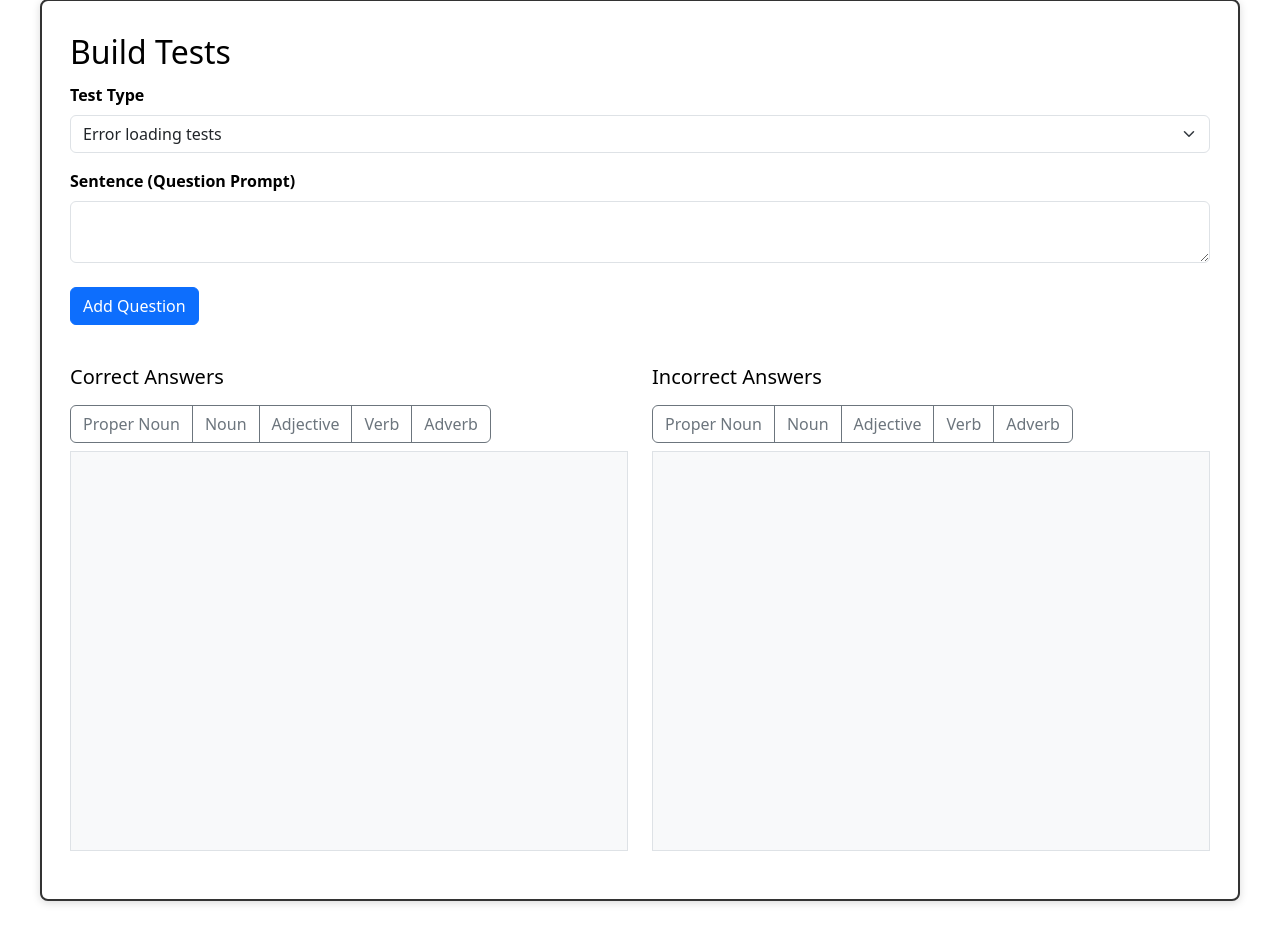
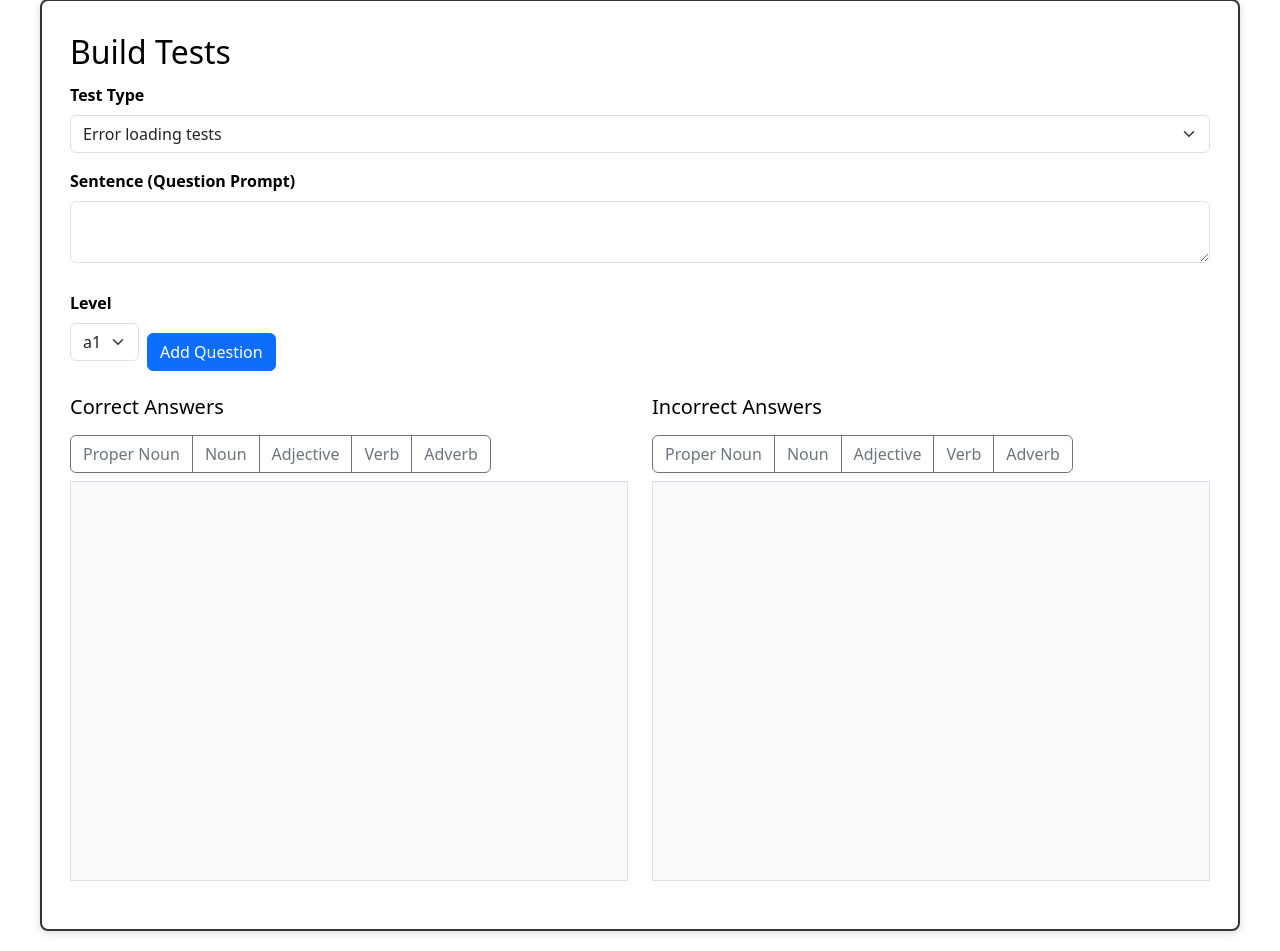
Before and after one commit to jeffmcneely/honeyspeak-builder, a Flask app: page /build_tests in a window 1280 px wide. Shown: the part 121-1072 px from the top of the page. Before the commit the page ends 1026 px from the top, so only its background shows below. Run offline with Flask 3, Linux system fonts and the light colour scheme; some libraries are stand-ins or nearby versions.

Commit message:
add cefr level to tests

```diff
--- a/scripts/app.py
+++ b/scripts/app.py
@@ -116,13 +116,14 @@
 def build_tests_add_question():
     prompt = request.form.get("prompt", "").strip()
     test_id = request.form.get("test_id")
+    level = request.form.get("level", "a1").strip().lower()
     if not prompt:
         return jsonify(success=False, error="No prompt provided.")
     if not test_id:
         return jsonify(success=False, error="No test selected.")
     try:
         with PostgresTestDatabase() as testdb:
-            qid = testdb.create_question(int(test_id), prompt)
+            qid = testdb.create_question(int(test_id), prompt, level=level)
         return jsonify(success=True, question_id=qid)
     except Exception as e:
         return jsonify(success=False, error=str(e))
@@ -131,31 +132,56 @@
 def build_tests_get_words():
     label = request.args.get("label", "")
     count = int(request.args.get("count", 100))
+    level = request.args.get("level", "").strip().lower()
     try:
         db = PostgresDictionary()
         if label == "proper noun":
             # function_label == 'noun' and first letter capitalized (uppercase), flags == 0
-            rows = db.execute_fetchall(
-                "SELECT word FROM words WHERE functional_label = 'noun' AND word ~ '^[A-Z]' AND flags = 0 ORDER BY random() LIMIT %s",
-                (count,)
-            )
+            if level:
+                rows = db.execute_fetchall(
+                    "SELECT word FROM words WHERE functional_label = 'noun' AND word ~ '^[A-Z]' AND flags = 0 AND level = %s ORDER BY random() LIMIT %s",
+                    (level, count)
+                )
+            else:
+                rows = db.execute_fetchall(
+                    "SELECT word FROM words WHERE functional_label = 'noun' AND word ~ '^[A-Z]' AND flags = 0 ORDER BY random() LIMIT %s",
+                    (count,)
+                )
         elif label == "noun":
             # function_label == 'noun' and first letter lowercase, starts with a letter, flags == 0
-            rows = db.execute_fetchall(
-                "SELECT word FROM words WHERE functional_label = 'noun' AND word ~ '^[a-z]' AND flags = 0 ORDER BY random() LIMIT %s",
-                (count,)
-            )
+            if level:
+                rows = db.execute_fetchall(
+                    "SELECT word FROM words WHERE functional_label = 'noun' AND word ~ '^[a-z]' AND flags = 0 AND level = %s ORDER BY random() LIMIT %s",
+                    (level, count)
+                )
+            else:
+                rows = db.execute_fetchall(
+                    "SELECT word FROM words WHERE functional_label = 'noun' AND word ~ '^[a-z]' AND flags = 0 ORDER BY random() LIMIT %s",
+                    (count,)
+                )
         elif label in ["verb", "adjective", "adverb"]:
             # Exclude words that do not start with a letter, flags == 0
-            rows = db.execute_fetchall(
-                "SELECT word FROM words WHERE functional_label = %s AND word ~ '^[a-zA-Z]' AND flags = 0 ORDER BY random() LIMIT %s",
-                (label, count)
-            )
+            if level:
+                rows = db.execute_fetchall(
+                    "SELECT word FROM words WHERE functional_label = %s AND word ~ '^[a-zA-Z]' AND flags = 0 AND level = %s ORDER BY random() LIMIT %s",
+                    (label, level, count)
+                )
+            else:
+                rows = db.execute_fetchall(
+                    "SELECT word FROM words WHERE functional_label = %s AND word ~ '^[a-zA-Z]' AND flags = 0 ORDER BY random() LIMIT %s",
+                    (label, count)
+                )
         else:
-            rows = db.execute_fetchall(
-                "SELECT word FROM words WHERE functional_label = %s AND flags = 0 ORDER BY random() LIMIT %s",
-                (label, count)
-            )
+            if level:
+                rows = db.execute_fetchall(
+                    "SELECT word FROM words WHERE functional_label = %s AND flags = 0 AND level = %s ORDER BY random() LIMIT %s",
+                    (label, level, count)
+                )
+            else:
+                rows = db.execute_fetchall(
+                    "SELECT word FROM words WHERE functional_label = %s AND flags = 0 ORDER BY random() LIMIT %s",
+                    (label, count)
+                )
         words = [r["word"] for r in rows]
         return jsonify(success=True, words=words)
     except Exception as e:
--- a/scripts/libs/pg_dictionary.py
+++ b/scripts/libs/pg_dictionary.py
@@ -13,6 +13,7 @@
     # words: uuid is the PRIMARY KEY; index on word for faster lookups
     """CREATE TABLE IF NOT EXISTS words (
         word TEXT NOT NULL,
+        level TEXT,
         functional_label TEXT,
         uuid TEXT PRIMARY KEY,
         flags INTEGER DEFAULT 0
--- a/scripts/libs/pg_test.py
+++ b/scripts/libs/pg_test.py
@@ -26,6 +26,7 @@
         test_id BIGINT NOT NULL REFERENCES test(id) ON DELETE CASCADE,
         prompt TEXT NOT NULL,
         explanation TEXT,
+        level TEXT DEFAULT 'a1',
         flags INTEGER DEFAULT 0,
         UNIQUE (test_id, prompt)
     )""",
@@ -56,6 +57,7 @@
     test_id: int
     prompt: str
     explanation: Optional[str]
+    level: str
     flags: int
 
 
@@ -282,6 +284,7 @@
         test_id: int,
         prompt: str,
         explanation: Optional[str] = None,
+        level: str = "a1",
         flags: int = 0
     ) -> int:
         """
@@ -291,6 +294,7 @@
             test_id: Test ID
             prompt: Question prompt text
             explanation: Optional explanation
+            level: Question level (a1, a2, b1, b2, c1, c2)
             flags: Question flags
 
         Returns:
@@ -298,8 +302,8 @@
         """
         with self.conn.cursor() as cursor:
             cursor.execute(
-                "INSERT INTO question (test_id, prompt, explanation, flags) VALUES (%s, %s, %s, %s) RETURNING id",
-                (test_id, prompt, explanation, flags)
+                "INSERT INTO question (test_id, prompt, explanation, level, flags) VALUES (%s, %s, %s, %s, %s) RETURNING id",
+                (test_id, prompt, explanation, level, flags)
             )
             question_id = cursor.fetchone()[0]
             self.conn.commit()
@@ -318,7 +322,7 @@
         """
         with self.conn.cursor(cursor_factory=RealDictCursor) as cursor:
             cursor.execute(
-                "SELECT id, test_id, prompt, explanation, flags FROM question WHERE id = %s",
+                "SELECT id, test_id, prompt, explanation, level, flags FROM question WHERE id = %s",
                 (question_id,)
             )
             row = cursor.fetchone()
@@ -338,7 +342,7 @@
         """
         with self.conn.cursor(cursor_factory=RealDictCursor) as cursor:
             cursor.execute(
-                "SELECT id, test_id, prompt, explanation, flags FROM question WHERE test_id = %s ORDER BY id",
+                "SELECT id, test_id, prompt, explanation, level, flags FROM question WHERE test_id = %s ORDER BY id",
                 (test_id,)
             )
             return [Question(**row) for row in cursor.fetchall()]
--- a/scripts/libs/sqlite_dictionary.py
+++ b/scripts/libs/sqlite_dictionary.py
@@ -66,6 +66,7 @@
     """CREATE TABLE question (
         id        INTEGER PRIMARY KEY,
         test_id   INTEGER NOT NULL REFERENCES test(id) ON DELETE CASCADE,
+        level    TEXT,
         prompt    TEXT    NOT NULL,
         explanation TEXT,
         flags     INTEGER DEFAULT 0,
--- a/scripts/templates/build_tests.html
+++ b/scripts/templates/build_tests.html
@@ -13,7 +13,20 @@
       <label for="question-prompt" class="form-label">Sentence (Question Prompt)</label>
       <textarea id="question-prompt" class="form-control" rows="2"></textarea>
     </div>
-    <button type="button" id="add-question" class="btn btn-primary mb-3">Add Question</button>
+    <div class="mb-3 d-flex gap-2 align-items-end">
+      <div>
+        <label for="level-select" class="form-label">Level</label>
+        <select id="level-select" class="form-select">
+          <option value="a1" selected>a1</option>
+          <option value="a2">a2</option>
+          <option value="b1">b1</option>
+          <option value="b2">b2</option>
+          <option value="c1">c1</option>
+          <option value="c2">c2</option>
+        </select>
+      </div>
+      <button type="button" id="add-question" class="btn btn-primary">Add Question</button>
+    </div>
   </form>
   <div id="question-status" class="mb-4"></div>
   <div class="row">
@@ -45,6 +58,7 @@
 <script src="https://code.jquery.com/jquery-3.6.0.min.js"></script>
 <script>
 let currentQuestionId = null;
+let currentQuestionLevel = 'a1';
 
 
 function loadTestNames() {
@@ -67,11 +81,13 @@
   $('#add-question').click(function() {
     const prompt = $('#question-prompt').val().trim();
     const testId = $('#test-name').val();
+    const level = $('#level-select').val();
     if (!prompt) return alert('Please enter a sentence.');
     if (!testId) return alert('Please select a test.');
-    $.post('/build_tests/add_question', { prompt, test_id: testId }, function(data) {
+    $.post('/build_tests/add_question', { prompt, test_id: testId, level }, function(data) {
       if (data.success) {
         currentQuestionId = data.question_id;
+        currentQuestionLevel = level;
         $('#question-status').html('<span class="text-success">Question added. Now select answers.</span>');
         $('#correct-answers-cloud, #incorrect-answers-cloud').empty();
       } else {
@@ -92,7 +108,7 @@
     $(this).removeClass('btn-outline-secondary').addClass('btn-primary');
 
     $(target).html('<em>Loading...</em>');
-    $.get('/build_tests/get_words', { label, count }, function(data) {
+    $.get('/build_tests/get_words', { label, count, level: currentQuestionLevel }, function(data) {
       if (data.success) {
         let html = '';
         data.words.forEach(word => {
```
